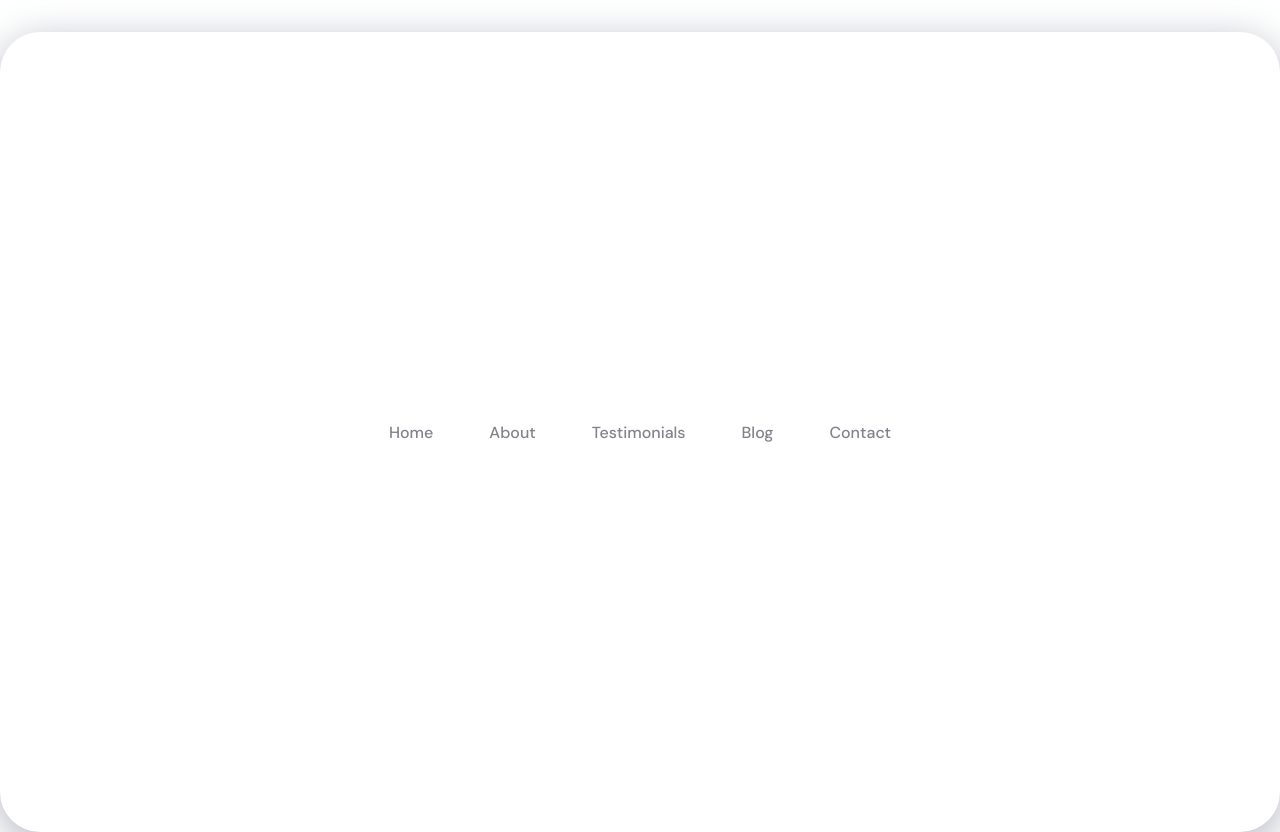
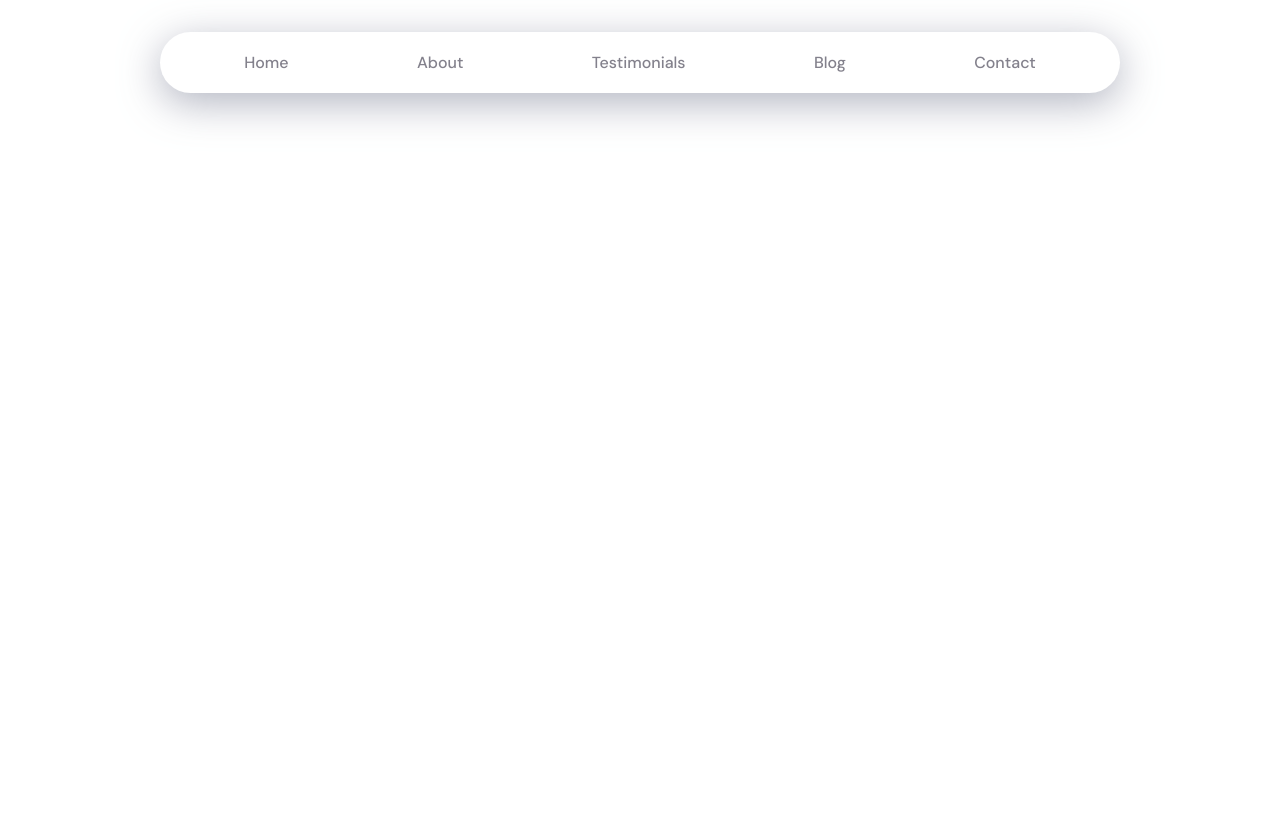
Before and after one commit to RenzoJose/nav-bar, a plain HTML site: page index.html in a window 1280 px wide. After the commit the page ends 800 px from the top, so only its background shows below. Drawn offline with Linux system fonts and the light colour scheme.

Commit message:
actualizacion completa

```diff
--- a/style.css
+++ b/style.css
@@ -3,56 +3,60 @@
   box-sizing: border-box;
 }
 
-body {
-  text-align: center;
-  display: -webkit-box;
+.nav {
+  position: relative;
+
   display: flex;
-  height: 100vh;
-  width: 100%;
+  justify-content: space-around;
 
-  justify-content: center;
-
-  align-items: center;
+  width: 75vw;
   padding: 0 20px;
   margin: 2rem auto 0;
   overflow: hidden;
-  /* width: 100%; */
+
   background-color: #fff;
   border-radius: 40px;
   box-shadow: 0 10px 40px rgba(159, 162, 177, 0.8);
 }
 
 .nav-item {
-  color: #83818c;
-  padding: 20px;
+  position: relative;
+  z-index: 10;
+
+  padding: 1.25rem;
+  margin: 0 0.375rem;
+
   text-decoration: none;
-  font-weight: 500;color: #83818c;
 
   transition: 0.3s;
-  margin: 0 6px;
-  z-index: 1;
   font-family: "DM Sans", sans-serif;
   font-weight: 500;
-  position: relative;
+  color: #83818c;
+
 }
 .nav-item:before {
   position: absolute;
-  bottom: -10px;
   left: 0;
+  bottom: -0.625rem;
+
+  content: "";
+
   width: 100%;
-  height: 8px;
-  background-color: #651881;
-  border-radius: 8px 8px 0 0;
+  height: 0.5rem;
+
+  background-color: #bab0be;
+  border-radius: 0.5rem 0.5rem 0 0;
+
   opacity: 0;
   transition: 0.3s;
 }
 
-.nav-item:hover:before {
+.nav-item:not(.is-active):hover:before {
   opacity: 1;
   bottom: 0;
 }
 
-.nav-item:hover {
+.nav-item:not(.is-active):hover {
   color: #333;
 }
 
@@ -60,16 +64,16 @@ body {
   position: absolute;
   left: 0;
   bottom: 0;
-  height: 4px;
+  height: 0.5rem;
 
   transition: 0.4s;
-  height: 5px;
-  z-index: 1;
-  border-radius: 8px 8px 0 0;
-} */
+  height: 0.5rem;
+  z-index: 10;
+  border-radius: 0.5rem 0.5rem 0 0;
+}
 
-/* @media (max-width: 580px) {
+@media (max-width: 580px) {
   .nav {
     overflow-x: auto;
   }
-} */
+}
```
